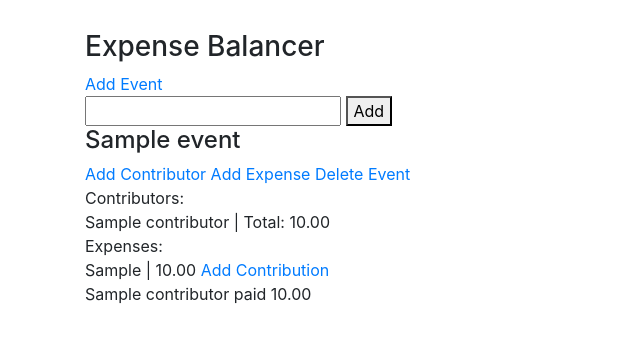
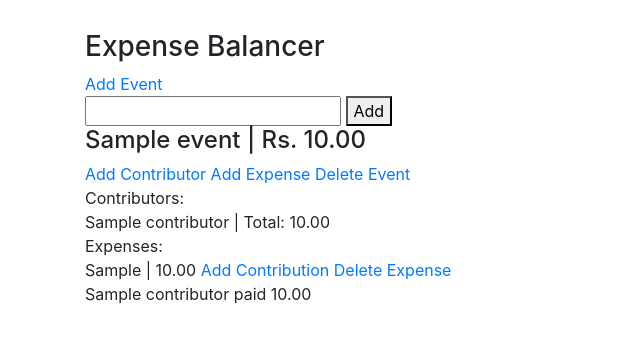
Before and after one commit to thilanse/expense-tracker, a Django app: page /expense-balancer/events/new in a window 1280 px wide. Shown: the part 40-383 px from the top of the page, without its empty margins (0-640 px from the left). Run offline with Django 3.2, Linux system fonts and the light colour scheme; tables that the repository leaves empty hold one stand-in row (values such as "Sample post"); some libraries are stand-ins or nearby versions.

Commit message:
Added functionality to delete expenses

```diff
--- a/expense_tracker/expense_balancer/models.py
+++ b/expense_tracker/expense_balancer/models.py
@@ -1,3 +1,6 @@
+from decimal import Decimal
+
+from django.core.validators import MinValueValidator
 from django.db import models
 from django.utils import timezone
 from django.contrib.auth.models import User
@@ -22,7 +25,7 @@ class Expense(models.Model):
 
 class Contributor(models.Model):
     name = models.CharField(max_length=50)
-    total_amount = models.DecimalField(default=0, max_digits=8, decimal_places=2)
+    total_amount = models.DecimalField(default=0, max_digits=8, decimal_places=2, validators=[MinValueValidator(Decimal('0.01'))])
     event = models.ForeignKey(Event, on_delete=models.CASCADE)
     user = models.ForeignKey(User, on_delete=models.CASCADE, null=True)
 
@@ -31,7 +34,7 @@ class Contributor(models.Model):
 
 
 class Contribution(models.Model):
-    amount = models.DecimalField(max_digits=8, decimal_places=2)
+    amount = models.DecimalField(max_digits=8, decimal_places=2, validators=[MinValueValidator(Decimal('0.01'))])
     expense = models.ForeignKey(Expense, on_delete=models.CASCADE)
     contributor = models.ForeignKey(Contributor, on_delete=models.CASCADE)
 
--- a/expense_tracker/expense_balancer/templates/expense_balancer/expense_balancer.html
+++ b/expense_tracker/expense_balancer/templates/expense_balancer/expense_balancer.html
@@ -21,12 +21,12 @@
 
     {% for event in events %}
     <div>
-        <h4>{{ event.name }}</h4>
+        <h4>{{ event.name }} | Rs. {{ event.total_amount }}</h4>
 
         <a href="{% url 'contributor-create' event.id %}">Add Contributor</a>
         <a href="{% url 'expense-create' event.id %}">Add Expense</a>
 
-        {% if delete_confirmation and selected_id == event.id %}
+        {% if delete_event_confirmation and selected_id == event.id %}
         <a href="{% url 'event-delete' event.id %}">Yes</a>
         <a href="{% url 'expense-balancer' %}">No</a>
         {% else %}
@@ -67,6 +67,13 @@
                 {{ expense.reason }} | {{ expense.total_amount }}
                 <a href="{% url 'contribution-create' expense.id %}">Add Contribution</a>
 
+                {% if delete_expense_confirmation and selected_id == expense.id %}
+                <a href="{% url 'expense-delete' expense.id %}">Yes</a>
+                <a href="{% url 'expense-balancer' %}">No</a>
+                {% else %}
+                <a href="{% url 'expense-delete-confirmation' expense.id %}">Delete Expense</a>
+                {% endif %}
+
                 {% if contribution_form and selected_id == expense.id %}
                 <div>
                     <form action="{% url 'contribution-create' expense.id %}" method="POST">
--- a/expense_tracker/expense_balancer/urls.py
+++ b/expense_tracker/expense_balancer/urls.py
@@ -8,5 +8,7 @@ urlpatterns = [
     path('events/<int:pk>/expenses/new', views.add_expense, name='expense-create'),
     path('events/<int:pk>/delete', views.delete_event, name='event-delete'),
     path('events/<int:pk>/delete-confirmation', views.delete_event_confirmation, name='event-delete-confirmation'),
-    path('expenses/<int:expense_pk>/contribution/new', views.add_contribution, name='contribution-create'),
+    path('expenses/<int:pk>/contribution/new', views.add_contribution, name='contribution-create'),
+    path('expenses/<int:pk>/delete', views.delete_expense, name='expense-delete'),
+    path('expenses/<int:pk>/delete-confirmation', views.delete_expense_confirmation, name='expense-delete-confirmation'),
 ]
--- a/expense_tracker/expense_balancer/views.py
+++ b/expense_tracker/expense_balancer/views.py
@@ -64,8 +64,8 @@ def add_expense(request, pk):
     return render(request, HOME_TEMPLATE, context)
 
 
-def add_contribution(request, expense_pk):
-    current_expense = Expense.objects.get(id=expense_pk)
+def add_contribution(request, pk):
+    current_expense = Expense.objects.get(id=pk)
 
     if request.method == 'POST':
         form = ContributionForm(request.POST)
@@ -87,20 +87,16 @@ def add_contribution(request, expense_pk):
             contribution_form.save()
             return redirect('expense-balancer')
 
-        else:
-            print("form is invalid")
-
     # Extract contributors for selected event and create choices for contributors form field
     contributors = Contributor.objects.filter(event=current_expense.event)
     choices = [[contributor.id, contributor.name] for contributor in contributors]
-    # choices = ["", "-----"] + choices
+
     form = ContributionForm()
     form.fields['contributor'].choices = choices
-    form.fields['contributor'].initial = "-----"
 
     context = {
         'contribution_form': form,
-        'selected_id': expense_pk,
+        'selected_id': pk,
         **get_example_context()
     }
     return render(request, HOME_TEMPLATE, context)
@@ -147,7 +143,9 @@ def get_event_expenses(event):
         }
         expense_list.append(expense_dict)
 
-    return expense_list
+    total_amount = sum(expense['total_amount'] for expense in expense_list)
+
+    return expense_list, total_amount
 
 
 def get_example_context():
@@ -155,11 +153,13 @@ def get_example_context():
     context = {}
     event_list = []
     for event in events:
+        expenses, total_amount = get_event_expenses(event)
         event_dict = {
             'id': event.id,
             'name': event.name,
             'contributors': get_event_contributors(event),
-            'expenses': get_event_expenses(event)
+            'expenses': expenses,
+            'total_amount': total_amount
         }
         event_list.append(event_dict)
 
@@ -176,8 +176,30 @@ def delete_event(request, pk):
 
 def delete_event_confirmation(request, pk):
     context = {
-        'delete_confirmation': True,
+        'delete_event_confirmation': True,
         'selected_id': pk,
         **get_example_context()
     }
     return render(request, HOME_TEMPLATE, context)
+
+
+def delete_expense(request, pk):
+    expense_to_delete = Expense.objects.get(id=pk)
+
+    # Update total amounts for contributors
+    contributions = Contribution.objects.filter(expense=expense_to_delete)
+    for contribution in contributions:
+        contribution.contributor.total_amount -= contribution.amount
+        contribution.contributor.save()
+
+    expense_to_delete.delete()
+    return redirect('expense-balancer')
+
+
+def delete_expense_confirmation(request, pk):
+    context = {
+        'delete_expense_confirmation': True,
+        'selected_id': pk,
+        **get_example_context()
+    }
+    return render(request, HOME_TEMPLATE, context)
```
